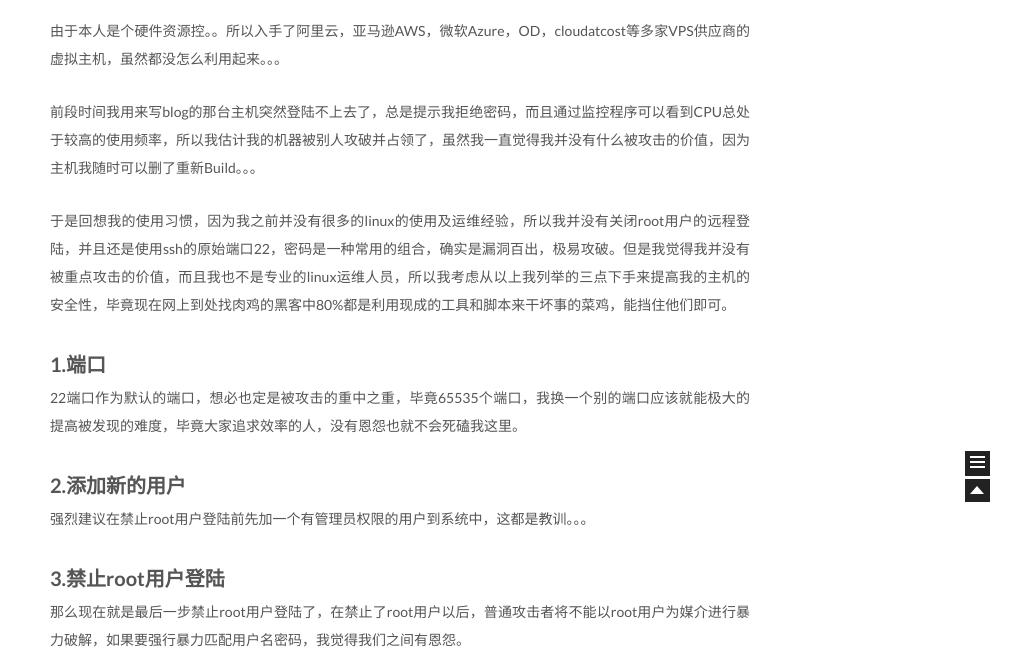
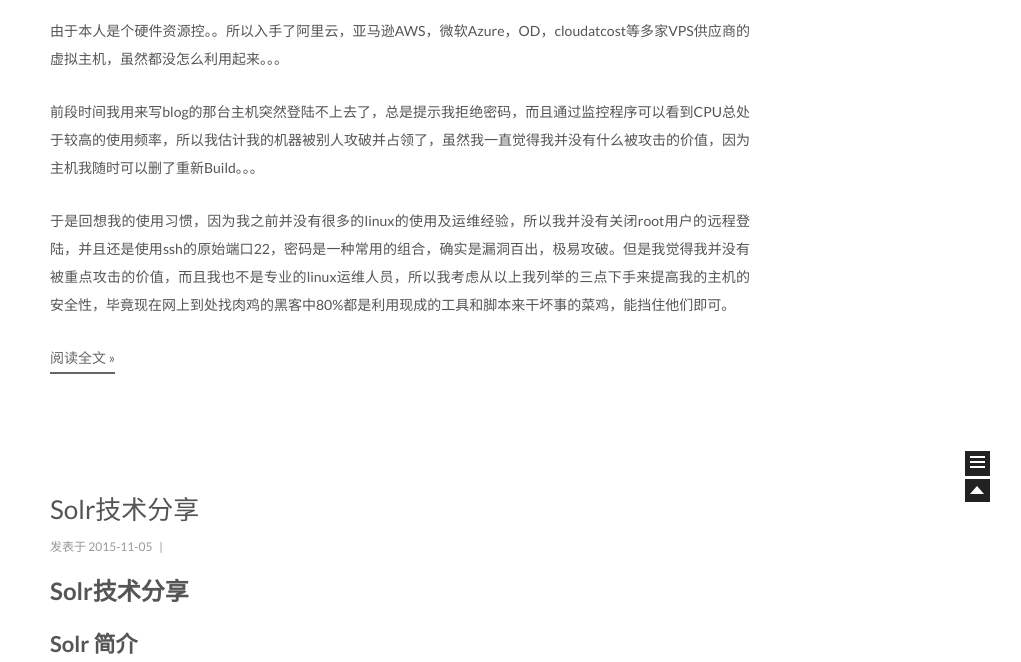
Before and after one commit to EEG5Black/EEG5Black.github.io, a plain HTML site: page index.html in a window 1280 px wide. Shown: the part 279-941 px from the top of the page, without its empty margins (240-1261 px from the left). Drawn offline with Linux system fonts and the light colour scheme; a script that the page names is missing.

Commit message:
Site updated: 2015-12-11 16:59:40

```diff
--- a/index.html
+++ b/index.html
@@ -245,18 +245,14 @@
 
 
 
-          <span itemprop="articleBody">
-
-              <p>由于本人是个硬件资源控。。所以入手了阿里云，亚马逊AWS，微软Azure，OD，cloudatcost等多家VPS供应商的虚拟主机，虽然都没怎么利用起来。。。</p>
+          <p>由于本人是个硬件资源控。。所以入手了阿里云，亚马逊AWS，微软Azure，OD，cloudatcost等多家VPS供应商的虚拟主机，虽然都没怎么利用起来。。。</p>
 <p>前段时间我用来写blog的那台主机突然登陆不上去了，总是提示我拒绝密码，而且通过监控程序可以看到CPU总处于较高的使用频率，所以我估计我的机器被别人攻破并占领了，虽然我一直觉得我并没有什么被攻击的价值，因为主机我随时可以删了重新Build。。。</p>
 <p>于是回想我的使用习惯，因为我之前并没有很多的linux的使用及运维经验，所以我并没有关闭root用户的远程登陆，并且还是使用ssh的原始端口22，密码是一种常用的组合，确实是漏洞百出，极易攻破。但是我觉得我并没有被重点攻击的价值，而且我也不是专业的linux运维人员，所以我考虑从以上我列举的三点下手来提高我的主机的安全性，毕竟现在网上到处找肉鸡的黑客中80%都是利用现成的工具和脚本来干坏事的菜鸡，能挡住他们即可。</p>
-<h3 id="1-端口">1.端口</h3><p>22端口作为默认的端口，想必也定是被攻击的重中之重，毕竟65535个端口，我换一个别的端口应该就能极大的提高被发现的难度，毕竟大家追求效率的人，没有恩怨也就不会死磕我这里。</p>
-<h3 id="2-添加新的用户">2.添加新的用户</h3><p>强烈建议在禁止root用户登陆前先加一个有管理员权限的用户到系统中，这都是教训。。。</p>
-<h3 id="3-禁止root用户登陆">3.禁止root用户登陆</h3><p>那么现在就是最后一步禁止root用户登陆了，在禁止了root用户以后，普通攻击者将不能以root用户为媒介进行暴力破解，如果要强行暴力匹配用户名密码，我觉得我们之间有恩怨。</p>
-<p>做完以上的三点，基本上可以保证自己的系统能有简单的安全防护了。最后还希望各位能做好重要数据的备份，尤其是在虚拟服务器（海外虚拟服务器更甚，毕竟天朝特色），不要相信虚拟服务器的稳定性与安全性！这次主机被攻破的事件幸亏我早先在我的树莓派上对blog做了备份，对我影响不大，但也算给我上了一课，与各位共勉。</p>
-
-
-          </span>
+          <div class="post-more-link text-center">
+            <a class="btn" href="/2015/12/11/Linux系统简单安全防护/#more" rel="contents">
+              阅读全文 &raquo;
+            </a>
+          </div>
 
 
     </div>
```
Also changed, not shown: 2015/12/11/Linux系统简单安全防护/index.html (+2 -1 lines).
